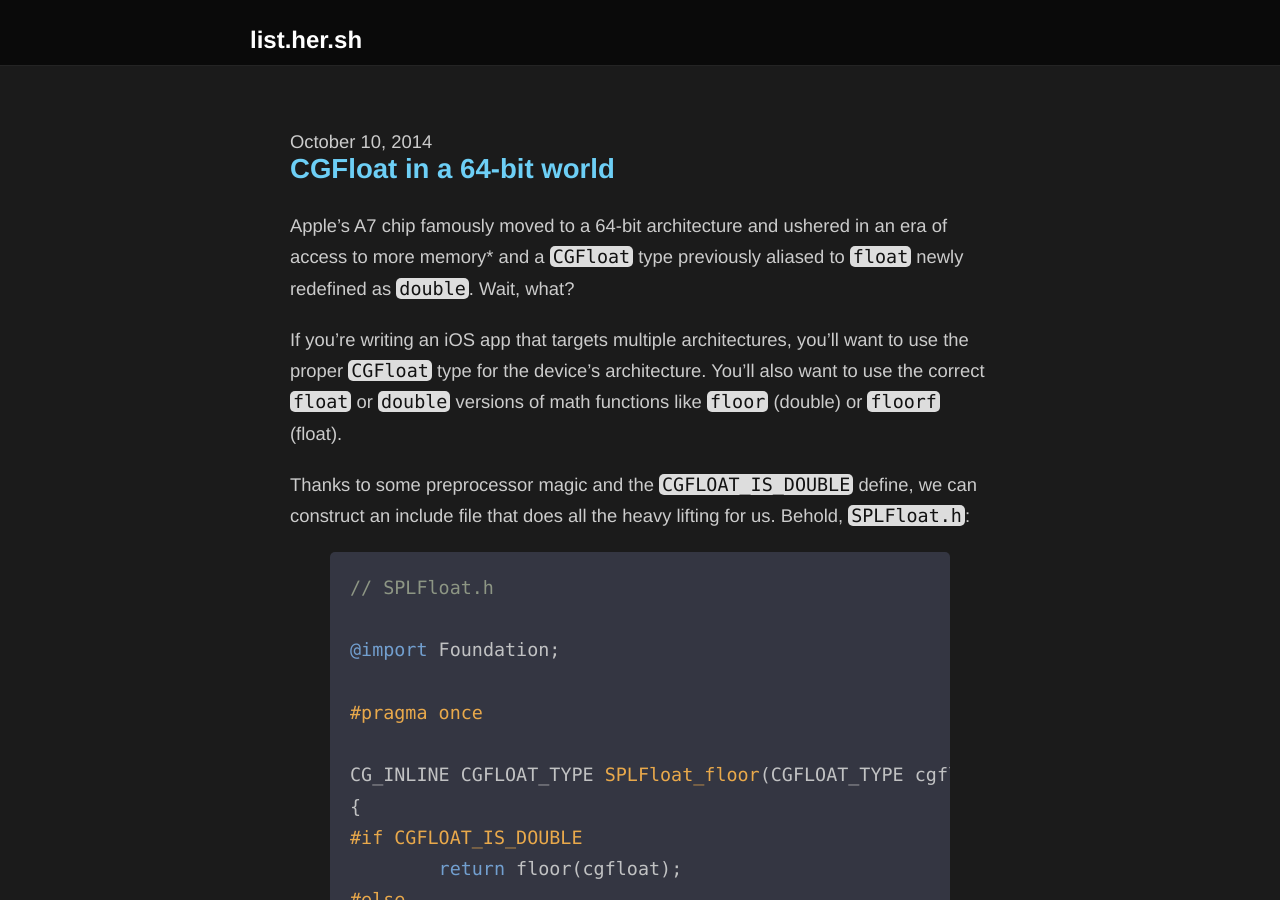
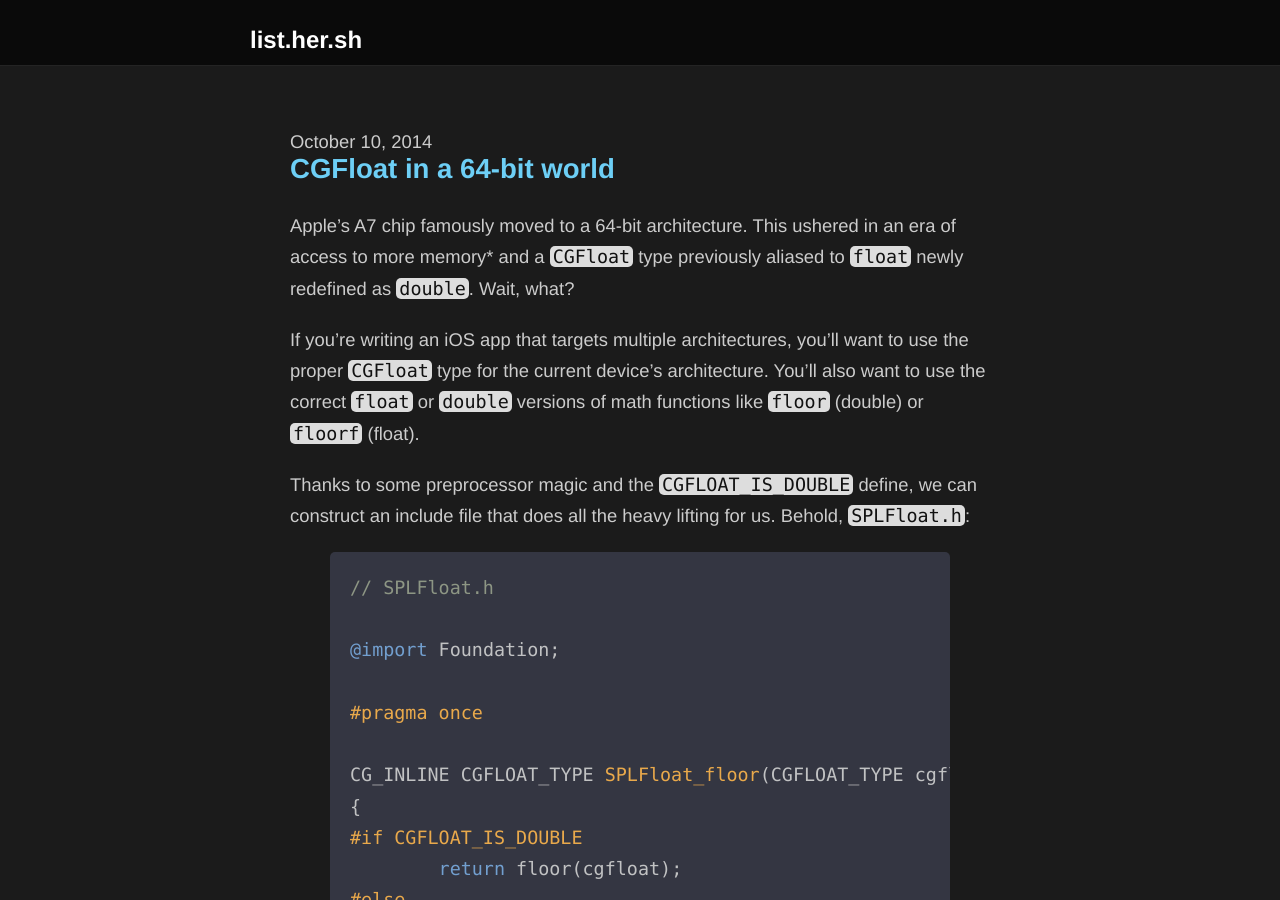
Before and after one commit to jhersh/list.her.sh, a Jekyll site: the page built from _posts/2014-10-10-cgfloat-and-arm64.md, in a window 1280 px wide and 900 px high. Built offline with Jekyll 4.4.1, drawn with Linux system fonts in a browser that asks for light colours; Markdown is read by kramdown in place of the engine named in the settings.

Commit message:
Minor cleanup

```diff
--- a/_posts/2014-10-10-cgfloat-and-arm64.md
+++ b/_posts/2014-10-10-cgfloat-and-arm64.md
@@ -5,9 +5,9 @@ summary: Preprocessor macros for a 64-bit world.
 tags: ios
 ---
 
-Apple's A7 chip famously moved to a 64-bit architecture and ushered in an era of access to more memory* and a `CGFloat` type previously aliased to `float` newly redefined as `double`. Wait, what?
+Apple's A7 chip famously moved to a 64-bit architecture. This ushered in an era of access to more memory* and a `CGFloat` type previously aliased to `float` newly redefined as `double`. Wait, what?
 
-If you're writing an iOS app that targets multiple architectures, you'll want to use the proper `CGFloat` type for the device's architecture. You'll also want to use the correct `float` or `double` versions of math functions like `floor` (double) or `floorf` (float).
+If you're writing an iOS app that targets multiple architectures, you'll want to use the proper `CGFloat` type for the current device's architecture. You'll also want to use the correct `float` or `double` versions of math functions like `floor` (double) or `floorf` (float).
 
 Thanks to some preprocessor magic and the `CGFLOAT_IS_DOUBLE` define, we can construct an include file that does all the heavy lifting for us. Behold, `SPLFloat.h`:
 
```
